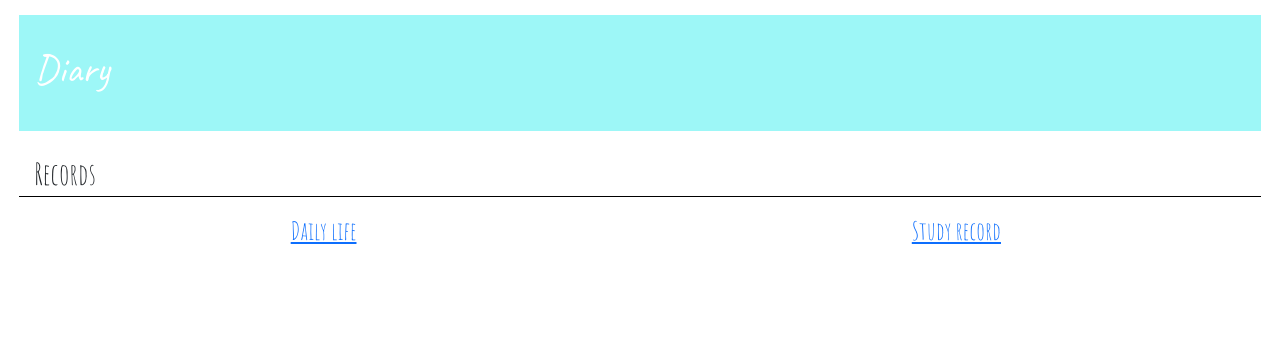
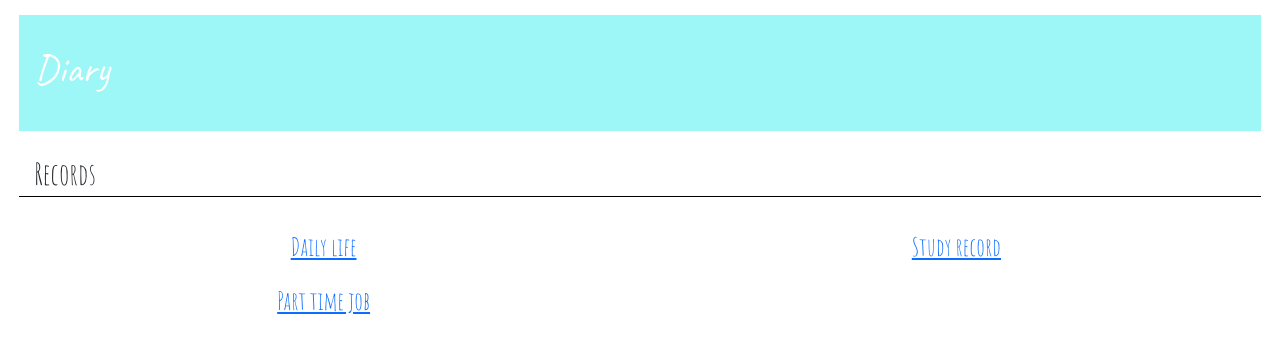
Before and after one commit to Garden-of-Eden-pattern/Diary, a plain HTML site: page index.html in a window 1280 px wide. Shown: the top 352 px of the page. Drawn offline with nearby package versions, Linux system fonts and the light colour scheme.

Commit message:
change cord of grid system

```diff
--- a/index.html
+++ b/index.html
@@ -23,9 +23,9 @@
 
             <div class="title1">Records</div>
             <div class="row">
-                <div class="category1 col-12 col-md-6"><a href="link/Diary.html">Daily life</a></div>
-                <div class="category2 col-12 col-md-6"><a href="link/Study_record.html">Study record</a></div>
-
+                <div class="list col-12 col-md-6 pt-3"><a href="link/Diary.html">Daily life</a></div>
+                <div class="list col-12 col-md-6 pt-3"><a href="link/Study_record.html">Study record</a></div>
+                <div class="list col-12 col-md-6 pt-3"><a href="link/Part_time_job.html">Part time job</a></div>
             </div>
         </div>
     </body>
--- a/stylesheet.css
+++ b/stylesheet.css
@@ -15,12 +15,7 @@ header{
     font-family:'Caveat', cursive;
 }
 
-.category1{
-    font-size:25px;
-    text-align:center;
-    font-family:"Amatic SC",cursive;
-}
-.category2{
+.list{
     font-size:25px;
     text-align:center;
     font-family:"Amatic SC",cursive;
@@ -32,3 +27,6 @@ header{
     padding-left:15px;
     margin-bottom:15px;
 }
+body{
+    height:2000px;
+}
```
Also changed, not shown: link/Part_time_job.html (added).
